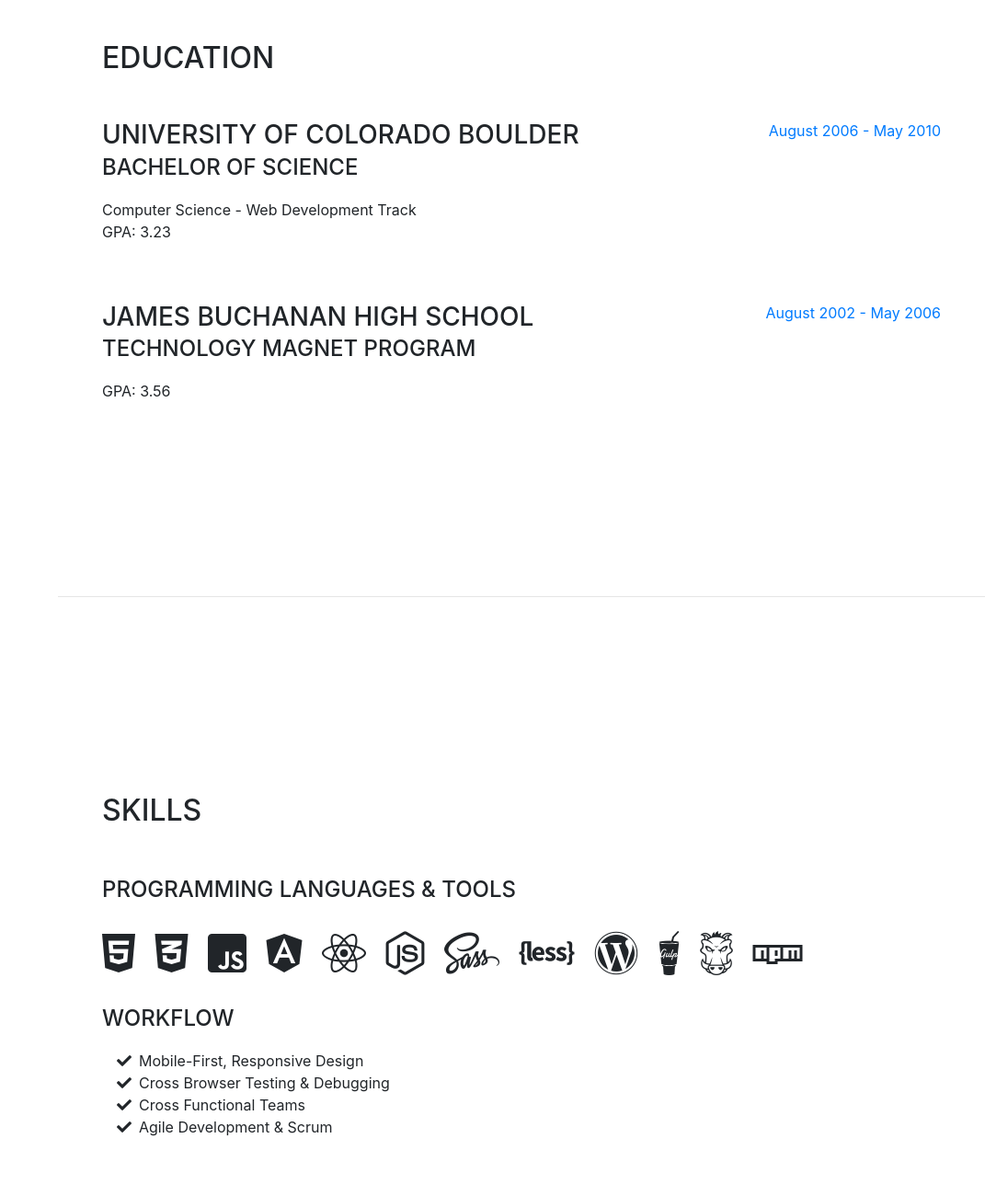
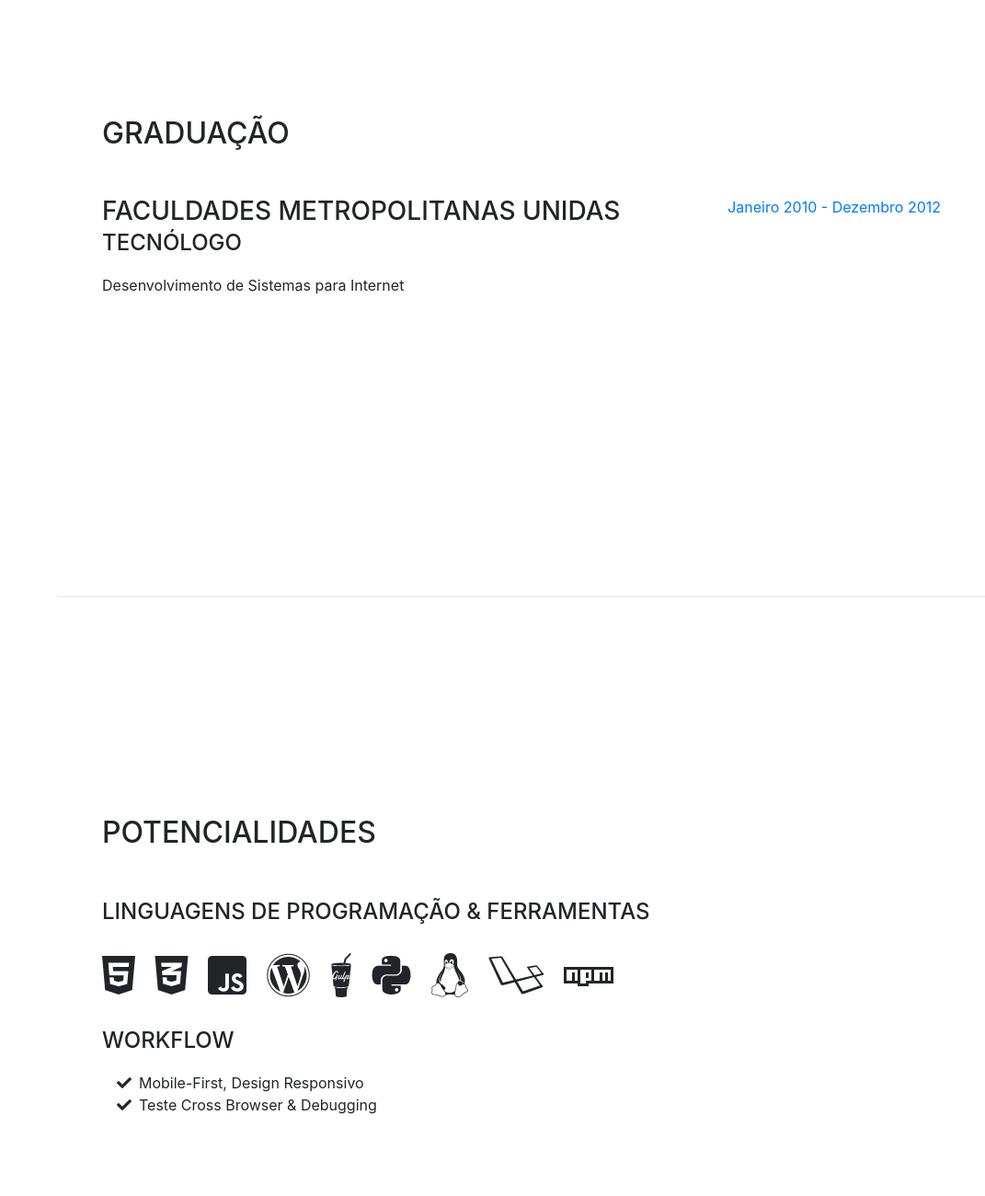
Before and after one commit to luis-fonseca/luis-fonseca.github.io, a website with bundled scripts: page index.html in a window 1280 px wide. Shown: the part 1840-3140 px from the top of the page at 92% size, without its empty margins (209-1280 px from the left). Built offline with nearby package versions, Linux system fonts and the light colour scheme; a web font is replaced by a local one.

Commit message:
- Index, atualização das seções Educação, Interesses, Habilidades e Interesses.

```diff
--- a/index.html
+++ b/index.html
@@ -145,28 +145,16 @@
 
       <section class="resume-section p-3 p-lg-5 d-flex flex-column" id="education">
         <div class="my-auto">
-          <h2 class="mb-5">Education</h2>
+          <h2 class="mb-5">Graduação</h2>
 
           <div class="resume-item d-flex flex-column flex-md-row mb-5">
             <div class="resume-content mr-auto">
-              <h3 class="mb-0">University of Colorado Boulder</h3>
-              <div class="subheading mb-3">Bachelor of Science</div>
-              <div>Computer Science - Web Development Track</div>
-              <p>GPA: 3.23</p>
+              <h3 class="mb-0">Faculdades Metropolitanas Unidas</h3>
+              <div class="subheading mb-3">Tecnólogo</div>
+              <div>Desenvolvimento  de  Sistemas  para  Internet</div>
             </div>
             <div class="resume-date text-md-right">
-              <span class="text-primary">August 2006 - May 2010</span>
-            </div>
-          </div>
-
-          <div class="resume-item d-flex flex-column flex-md-row">
-            <div class="resume-content mr-auto">
-              <h3 class="mb-0">James Buchanan High School</h3>
-              <div class="subheading mb-3">Technology Magnet Program</div>
-              <p>GPA: 3.56</p>
-            </div>
-            <div class="resume-date text-md-right">
-              <span class="text-primary">August 2002 - May 2006</span>
+              <span class="text-primary">Janeiro 2010 - Dezembro 2012</span>
             </div>
           </div>
 
@@ -177,9 +165,9 @@
 
       <section class="resume-section p-3 p-lg-5 d-flex flex-column" id="skills">
         <div class="my-auto">
-          <h2 class="mb-5">Skills</h2>
+          <h2 class="mb-5">Potencialidades</h2>
 
-          <div class="subheading mb-3">Programming Languages &amp; Tools</div>
+          <div class="subheading mb-3">Linguagens de Programação &amp; Ferramentas</div>
           <ul class="list-inline dev-icons">
             <li class="list-inline-item">
               <i class="fab fa-html5"></i>
@@ -191,28 +179,19 @@
               <i class="fab fa-js-square"></i>
             </li>
             <li class="list-inline-item">
-              <i class="fab fa-angular"></i>
-            </li>
-            <li class="list-inline-item">
-              <i class="fab fa-react"></i>
-            </li>
-            <li class="list-inline-item">
-              <i class="fab fa-node-js"></i>
-            </li>
-            <li class="list-inline-item">
-              <i class="fab fa-sass"></i>
-            </li>
-            <li class="list-inline-item">
-              <i class="fab fa-less"></i>
-            </li>
-            <li class="list-inline-item">
               <i class="fab fa-wordpress"></i>
             </li>
             <li class="list-inline-item">
               <i class="fab fa-gulp"></i>
             </li>
             <li class="list-inline-item">
-              <i class="fab fa-grunt"></i>
+              <i class="fab fa-python"></i>
+            </li>
+            <li class="list-inline-item">
+              <i class="fab fa-linux"></i>
+            </li>
+            <li class="list-inline-item">
+              <i class="fab fa-laravel"></i>
             </li>
             <li class="list-inline-item">
               <i class="fab fa-npm"></i>
@@ -223,16 +202,10 @@
           <ul class="fa-ul mb-0">
             <li>
               <i class="fa-li fa fa-check"></i>
-              Mobile-First, Responsive Design</li>
+              Mobile-First, Design Responsivo</li>
             <li>
               <i class="fa-li fa fa-check"></i>
-              Cross Browser Testing &amp; Debugging</li>
-            <li>
-              <i class="fa-li fa fa-check"></i>
-              Cross Functional Teams</li>
-            <li>
-              <i class="fa-li fa fa-check"></i>
-              Agile Development &amp; Scrum</li>
+              Teste Cross Browser &amp; Debugging</li>
           </ul>
         </div>
       </section>
@@ -241,9 +214,9 @@
 
       <section class="resume-section p-3 p-lg-5 d-flex flex-column" id="interests">
         <div class="my-auto">
-          <h2 class="mb-5">Interests</h2>
-          <p>Apart from being a web developer, I enjoy most of my time being outdoors. In the winter, I am an avid skier and novice ice climber. During the warmer months here in Colorado, I enjoy mountain biking, free climbing, and kayaking.</p>
-          <p class="mb-0">When forced indoors, I follow a number of sci-fi and fantasy genre movies and television shows, I am an aspiring chef, and I spend a large amount of my free time exploring the latest technology advancements in the front-end web development world.</p>
+          <h2 class="mb-5">Interesses</h2>
+          <p>Gosto de estar atento em novas tecnologias, formas de trabalho e quase sempre procuro aprender um pouco mais, seja desenvolvimento web ou IA, outra área que tenho interesse. Quando não desenvolvo, gosto de sair com meus amigos, ver filmes ou seriados, procurar lugares para viajar ou apenas passear.</p>
+          <!-- <p class="mb-0"></p> -->
         </div>
       </section>
 
@@ -251,19 +224,19 @@
 
       <section class="resume-section p-3 p-lg-5 d-flex flex-column" id="awards">
         <div class="my-auto">
-          <h2 class="mb-5">Awards &amp; Certifications</h2>
+          <h2 class="mb-5">Cursos &amp; Certificados</h2>
           <ul class="fa-ul mb-0">
             <li>
               <i class="fa-li fa fa-trophy text-warning"></i>
-              Google Analytics Certified Developer</li>
+              FreeCodeCamp - HTML, JavaScript e CSS</li>
             <li>
               <i class="fa-li fa fa-trophy text-warning"></i>
-              Mobile Web Specialist - Google Certification</li>
+              CodeCademy - HTML, JavaScript, CSS e Python</li>
             <li>
               <i class="fa-li fa fa-trophy text-warning"></i>
-              1<sup>st</sup>
-              Place - University of Colorado Boulder - Emerging Tech Competition 2009</li>
-            <li>
+              <!-- 1<sup>st</sup> -->
+              Udemy - EAD - Curso de Laravel 5.6 - Completo</li>
+            <!-- <li>
               <i class="fa-li fa fa-trophy text-warning"></i>
               1<sup>st</sup>
               Place - University of Colorado Boulder - Adobe Creative Jam 2008 (UI Design Category)</li>
@@ -278,7 +251,7 @@
             <li>
               <i class="fa-li fa fa-trophy text-warning"></i>
               3<sup>rd</sup>
-              Place - James Buchanan High School - Hackathon 2005</li>
+              Place - James Buchanan High School - Hackathon 2005</li> -->
           </ul>
         </div>
       </section>
```
